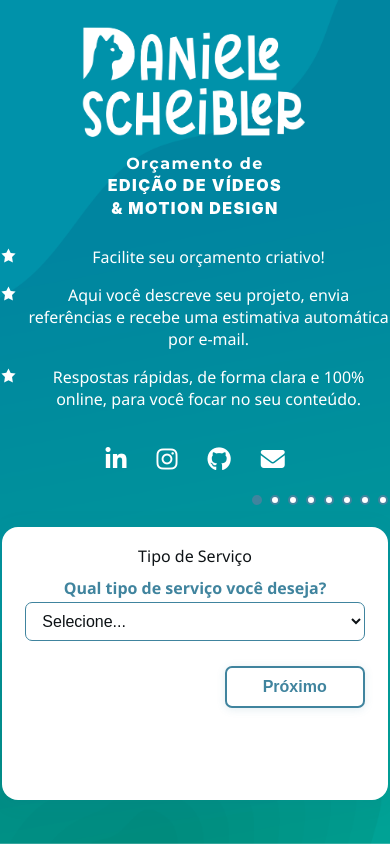
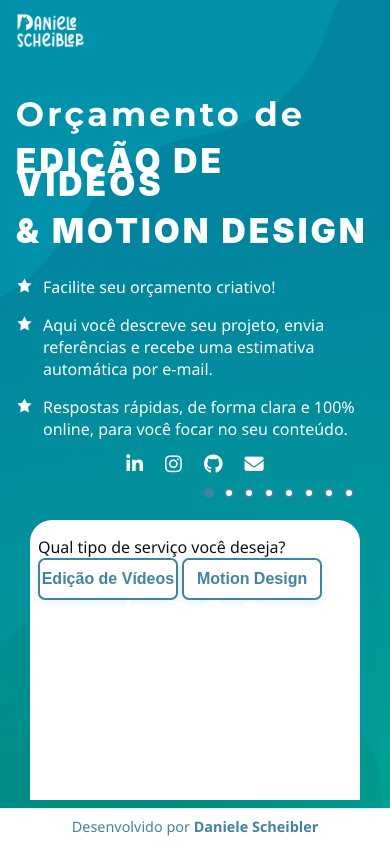
Before and after one commit to danielescheibler/orcamento-video, a website with bundled scripts: page index.html in a window 390 px wide. Built offline with nearby package versions, Linux system fonts and the light colour scheme.

Commit message:
alterações no css e html

```diff
--- a/css/mediaquery.css
+++ b/css/mediaquery.css
@@ -1,100 +1,164 @@
 @media (max-width: 1100px) {
   .main-layout {
     flex-direction: column;
-    align-items: stretch;
-    min-height: unset;
     width: 100vw;
     max-width: 100vw;
-    margin-bottom: 100px !important;
-    padding: 0;
+    box-sizing: border-box;
+    padding: 8px 8px 8px 8px;
   }
-  .layout-left, .layout-right {
-    width: 100vw !important;
+  .layout-left,
+  .layout-right {
+    width: 100% !important;
     max-width: 100vw !important;
-    min-width: 0 !important;
-    padding: 0 !important;
-    margin: 0 !important;
+    align-items: flex-start;
+    padding: 0 2vw 0 2vw !important;
+    margin-top: 0 !important;
+    min-height: 0 !important;
+    box-sizing: border-box;
+    text-align: left;
+  }
+  .layout-right {
+    padding-top: 0 !important;
+    margin-top: 0 !important;
+    min-height: 0 !important;
+    height: auto !important;
+    display: flex;
+    flex-direction: column;
+    justify-content: flex-start;
+  }
+  .layout-left {
+    padding-top: 0 !important;
+    margin-bottom: 0 !important;
+    min-height: 0 !important;
+    height: auto !important;
+  }
+  .about-desc {
+    margin-bottom: 0.15em !important;
+    font-size: 1.06em;
+  }
+  .social-container {
+    display: flex !important;
+    justify-content: center !important;
     align-items: center;
-    justify-content: center;
-    text-align: center;
+    width: 100%;
+    gap: 16px;
+    margin: 0 0 0.3em 0 !important;
+    padding-left: 0;
   }
-  .logo-img {
-    width: 70vw;
-    height: auto;
-    min-width: 80px;
-    min-height: 50px;
-    margin-bottom: 0;
-    margin-top: 8px;
-    max-width: 95vw;
+  .social-container a i {
+    font-size: 1.4rem !important;
   }
-
-  .form-container,
-  #progress-bar,
-  .social-container {
-    max-width: 98vw;
-    width: 98vw;
-    margin-right: 0;
-    padding-right: 0;
+  #progress-bar {
+    margin-top: 0 !important;
+    margin-bottom: 0 !important;
   }
   .form-container {
-    margin: 0 0 24px 0;
+    width: 90vw;
+    max-width: 90vw;
+    margin: 0 auto !important;
+    border-radius: 10px;
+    padding: 20px 5vw 20px 5vw !important; /* MAIS ESPAÇO INTERNO */
+    box-sizing: border-box;
+    overflow-x: auto;
+    font-size: 1.08em;
   }
-  #progress-bar { padding-right: 0; margin-top: 32px; }
-  .social-container { padding-right: 0; }
-  .service-title, .service-frase {
+  .form-container select,
+  .form-container input,
+  .form-container textarea {
+    font-size: 1.08em;
+    padding: 10px 12px;
+    margin-bottom: 10px;
+    width: 100%;
+    box-sizing: border-box;
+    border-radius: 6px;
+  }
+  .form-buttons {
+    margin-top: 12px;
+    display: flex;
+    justify-content: flex-end;
+    gap: 0;
+  }
+  .form-buttons .next {
+    min-width: 120px;
+    padding: 10px 0;
+    font-size: 1.08em;
+    margin: 0;
+    border-radius: 6px;
+  }
+  .service-title {
     text-align: center;
+    width: 100%;
+    margin-top: 0 !important;
+    margin-bottom: 0.5em !important;
+    font-size: 1.14em;
   }
 }
 
 @media (max-width: 600px) {
-  .main-layout {
-    min-height: unset;
-    width: 100vw;
-    max-width: 100vw;
-    box-sizing: border-box;
-    padding: 0;
-    flex-direction: column;
+  .layout-left,
+  .layout-right {
+    padding: 0 2vw 0 2vw !important;
+    margin-top: 0 !important;
+    min-height: 0 !important;
+    height: auto !important;
   }
-  .layout-left, .layout-right {
-    max-width: 100vw !important;
-    width: 100vw !important;
-    min-width: 0 !important;
-    box-sizing: border-box;
-    padding-left: 0 !important;
-    padding-right: 0 !important;
+  .about-desc {
+    margin-bottom: 0.1em !important;
+    font-size: 1em;
+  }
+  .social-container {
+    display: flex !important;
+    justify-content: center !important;
     align-items: center;
-    justify-content: center;
-    text-align: center;
-    margin: 0 !important;
+    gap: 12px;
+    margin: 0 0 0.16em 0 !important;
+    padding-left: 0;
+    width: 100%;
   }
-  .form-container,
-  #progress-bar,
-  .social-container {
-    max-width: 99vw;
-    width: 99vw;
-    margin-right: 0;
-    padding-right: 0;
+  .social-container a i {
+    font-size: 1.22rem !important;
   }
   .form-container {
-    margin: 0 0 16px 0;
-    padding: 18px 7vw 16px 7vw;
+    padding: 16px 2vw 16px 2vw !important;
+    margin-top: 12px !important;
+    font-size: 1em;
   }
-  #progress-bar { gap: 8px; margin-top: 16px; }
-  .logo-img {
-    width: 10vw;
-    height: auto;
-    min-width: 60px;
-    min-height: 40px;
-    margin-bottom: 0;
-    margin-top: 6px;
-    max-width: 97vw;
+  .form-container select,
+  .form-container input,
+  .form-container textarea {
+    font-size: 1em;
+    padding: 9px 10px;
+    margin-bottom: 10px;
+    width: 100%;
+    box-sizing: border-box;
+    border-radius: 5px;
   }
-  .service-title { font-size: 1.0em;}
-  .service-frase { font-size: 0.7em;}
+  .form-buttons {
+    margin-top: 10px;
+    display: flex;
+    justify-content: flex-end;
+    gap: 0;
+  }
+  .form-buttons .next {
+    min-width: 100px;
+    padding: 10px 0;
+    font-size: 1em;
+    margin: 0;
+    border-radius: 5px;
+  }
+  .service-title {
+    font-size: 1.07em;
+    margin-top: 0 !important;
+    margin-bottom: 0.5em !important;
+  }
+  #progress-bar {
+    margin-top: 10px !important;
+    margin-bottom: 10px  !important;
+  }
   .footer-center {
-    min-height: 38px;
-    font-size: 0.80em;
-    padding: 2px 0 2px 0;
-    box-shadow: 0 -1px 6px rgba(0,0,0,0.08);
+    padding-top: 2px;
+    padding-bottom: 2px;
+    gap: 2px;
+    font-size: 0.9em;
   }
 }
--- a/css/style.css
+++ b/css/style.css
@@ -18,9 +18,6 @@ html, body {
 /* FLEXBOX BASE PARA O BODY */
 body {
   min-height: 100vh;
-  min-width: 0;
-  width: 100%;
-  position: relative;
   display: flex;
   flex-direction: column;
 }
@@ -30,7 +27,6 @@ body::before {
   content: "";
   position: fixed;
   inset: 0;
-  /* width/height REMOVIDOS para evitar overflow */
   background: url("../assets/layout.png") no-repeat left center/cover;
   opacity: 1;
   pointer-events: none;
@@ -44,13 +40,52 @@ body > * {
 
 /* MAIN LAYOUT */
 .main-layout {
+  flex: 1 0 auto;
   display: flex;
-  flex: 1 0 auto;
   min-height: 0;
   width: 100%;
   background: transparent;
   position: relative;
   overflow: visible;
+  margin-bottom: 0 !important;
+}
+
+/* -- LADO ESQUERDO -- */
+.layout-left {
+  width: 48%;
+  min-width: 0;
+  color: #fff;
+  padding: 48px 32px 48px 7vw;
+  display: flex;
+  flex-direction: column;
+  align-items: flex-start;
+  justify-content: flex-start;
+  min-height: 0;
+  height: 100%;
+  box-sizing: border-box;
+  background: transparent;
+  position: relative;
+}
+
+.layout-left > .about-desc {
+  margin-bottom: auto;
+}
+
+.social-container {
+  width: 100%;
+  display: flex;
+  flex-direction: row;
+  align-items: center;
+  justify-content: flex-start;
+  gap: 22px;
+  padding: 0;
+  margin-top: auto;
+  margin-bottom: 0;
+  background: transparent;
+}
+.social-container a i {
+  color: #fff !important;
+  font-size: 1.2rem !important;
 }
 
 /* TEXTO SOBRE */
@@ -70,22 +105,7 @@ body > * {
   top: 0.06em;
 }
 
-/* LADO ESQUERDO */
-.layout-left {
-  width: 48%;
-  min-width: 0; /* Corrigido para evitar overflow! */
-  color: #fff;
-  padding: 48px 32px 48px 7vw;
-  display: flex;
-  flex-direction: column;
-  align-items: flex-start;
-  justify-content: center;
-  min-height: 0;
-  box-sizing: border-box;
-  background: transparent;
-  position: relative;
-}
-
+/* LOGO E TÍTULO */
 .logo-img {
   width: 70px;
   margin-bottom: 28px;
@@ -124,58 +144,19 @@ body > * {
   text-align: left;
 }
 
-/* SOCIAL LINKS ABAIXO DO TEXTO, ALINHADOS À ESQUERDA */
-.social-footer-below {
-  width: 100%;
-  display: flex;
-  justify-content: flex-start;
-  align-items: center;
-  gap: 18px;
-  padding: 16px 0 0 0;
-  box-sizing: border-box;
-}
-.layout-left .social-footer-below {
-  padding-left: 0;
-}
-.social-footer-below a svg {
-  width: 28px;
-  height: 28px;
-  stroke: #40849e;
-  transition: stroke 0.3s;
-}
-.social-footer-below a:hover svg {
-  stroke: #51a7c5;
-}
-.social-footer-below a i {
-  font-size: 1.5rem;
-  color: #fff;
-  padding: 8px;
-  display: inline-flex;
-}
-.social-footer-below a:hover i,
-.social-footer-below a:focus i {
-  color: #fff;
-  filter: brightness(1.2) drop-shadow(0 2px 8px #40849e55);
-}
-@media (max-width: 900px) {
-  .social-footer-below {
-    padding-left: 0;
-    gap: 14px;
-  }
-}
-
 /* LADO DIREITO */
 .layout-right {
   width: 52%;
-  min-width: 0; /* Corrigido para evitar overflow! */
-  min-height: 0;
+  min-width: 0;
   box-sizing: border-box;
   position: relative;
   display: flex;
   flex-direction: column;
-  align-items: flex-end;
-  padding: 0;
-  justify-content: flex-end;
+  align-items: center;
+  justify-content: flex-start;
+  flex: 1 1 auto;
+  margin-bottom: 0 !important;
+  min-height: 0;
 }
 
 /* Barra de progresso acima do container */
@@ -188,7 +169,7 @@ body > * {
   margin-bottom: 10px;
   width: 100%;
   max-width: 480px;
-  padding-right: 105px;
+  padding-right: 20px;
   z-index: 3;
 }
 
@@ -236,23 +217,20 @@ body > * {
   width: 92%;
   max-width: 460px;
   margin: 32px auto 0 auto;
-  min-height: calc(80vh - 34px);
-  max-height: calc(100vh - 56px);
   display: flex;
   flex-direction: column;
   align-items: stretch;
   z-index: 2;
   align-self: center;
   position: relative;
-  padding: 38px 28px 64px 28px;
+  padding: 38px 28px 32px 28px;
   justify-content: flex-start;
   box-sizing: border-box;
-  overflow-y: auto;
-}
-
-/* Social dentro do container, canto inferior esquerdo (NÃO USAR MAIS, pode remover do HTML) */
-.form-container .social-container {
-  display: none !important;
+  min-height: 0;
+  max-height: none;
+  margin-bottom: 0 !important;
+  overflow: visible;
+  flex: 1 1 auto;
 }
 
 input[type="text"],
@@ -270,7 +248,7 @@ textarea {
   background: #fff;
   color: #0d1215;
   font-size: 1em;
-  margin-bottom: 7px;
+  margin-bottom: 0;
   transition: border 0.17s;
   box-sizing: border-box;
 }
@@ -393,147 +371,22 @@ button.next[disabled] {
   line-height: 0.8;
 }
 
-/* RODAPÉ sempre no fim, nunca sobreposto pelo conteúdo */
+/* === RODAPÉ === */
 .footer-center {
   width: 100%;
   background: #fff !important;
   text-align: center;
   padding: 8px 0 8px 0;
   color: #40849e;
-  font-size: 1.02em;
+  font-size: 0.9em;
   border-top: 1px solid #e2f1f7;
   z-index: 10;
   position: relative;
   margin: 0;
   flex-shrink: 0;
+  display: flex;
+  flex-direction: column;
+  align-items: center;
+  gap: 8px;
+  overflow: hidden;
 }
-
-/* RESPONSIVO */
-@media (max-width: 1100px) {
-  .main-layout {
-    flex-direction: column;
-    align-items: stretch;
-    min-height: unset;
-    width: 100vw;
-    max-width: 100vw;
-    margin-bottom: 100px !important;
-    padding: 0;
-  }
-  .layout-left,
-  .layout-right {
-    width: 100% !important;
-    max-width: 100% !important;
-    min-width: 0 !important;
-    padding: 0 !important;
-    margin: 0 !important;
-    align-items: center;
-    justify-content: center;
-    text-align: center;
-  }
-  .logo-img {
-    width: 70vw;
-    height: auto;
-    min-width: 80px;
-    min-height: 50px;
-    margin-bottom: 0;
-    margin-top: 8px;
-    max-width: 95vw;
-  }
-  .form-container,
-  #progress-bar {
-    max-width: 98vw;
-    width: 98vw;
-    margin-right: 0;
-    padding-right: 0;
-    left: unset;
-  }
-  .form-container {
-    margin: 24px auto 0 auto;
-    border-radius: 22px;
-    min-height: unset;
-    max-height: unset;
-    padding-bottom: 64px;
-    align-self: center;
-  }
-  #progress-bar {
-    padding-right: 0;
-    margin-top: 32px;
-  }
-  .service-title,
-  .service-frase {
-    text-align: center;
-  }
-  .social-footer-below {
-    justify-content: center;
-    padding-left: 0 !important;
-  }
-}
-
-@media (max-width: 600px) {
-  .main-layout {
-    min-height: unset;
-    width: 100vw;
-    max-width: 100vw;
-    box-sizing: border-box;
-    padding: 0;
-    flex-direction: column;
-  }
-  .layout-left,
-  .layout-right {
-    max-width: 100vw !important;
-    width: 100vw !important;
-    min-width: 0 !important;
-    box-sizing: border-box;
-    padding-left: 0 !important;
-    padding-right: 0 !important;
-    align-items: center;
-    justify-content: center;
-    text-align: center;
-    margin: 0 !important;
-  }
-  .form-container,
-  #progress-bar {
-    max-width: 99vw;
-    width: 99vw;
-    margin-right: 0;
-    padding-right: 0;
-    left: unset;
-  }
-  .form-container {
-    margin: 12px auto 0 auto;
-    padding: 18px 6vw 56px 6vw;
-    border-radius: 16px;
-    min-height: unset;
-    max-height: unset;
-    align-self: center;
-  }
-  #progress-bar {
-    gap: 8px;
-    margin-top: 16px;
-  }
-  .logo-img {
-    width: 60vw;
-    height: auto;
-    min-width: 60px;
-    min-height: 40px;
-    margin-bottom: 0;
-    margin-top: 6px;
-    max-width: 97vw;
-  }
-  .service-title {
-    font-size: 1em;
-  }
-  .service-frase {
-    font-size: 0.94em;
-  }
-  .footer-center {
-    min-height: 30px;
-    font-size: 0.88em;
-    padding: 4px 0 2px 0;
-    box-shadow: 0 -1px 6px rgba(0,0,0,0.08);
-  }
-  .social-footer-below {
-    justify-content: center;
-    padding-left: 0 !important;
-  }
-}
--- a/index.html
+++ b/index.html
@@ -24,8 +24,7 @@
         <p>Aqui você descreve seu projeto, envia referências e recebe uma estimativa automática por e-mail.</p>
         <p>Respostas rápidas, de forma clara e 100% online, para você focar no seu conteúdo.</p>
       </div>
-      <!-- Social links só aqui, alinhados à esquerda -->
-      <nav class="social-container social-footer-below">
+             <nav class="social-container">
         <a aria-label="LinkedIn" href="https://www.linkedin.com/in/danielescheibler/" target="_blank" rel="noopener">
           <i class="fab fa-linkedin-in"></i>
         </a>
@@ -48,6 +47,7 @@
       </div>
          </section>
   </main>
+
   <footer class="footer-center">
        <div>Desenvolvido por <b>Daniele Scheibler</b></div>
   </footer>
--- a/js/steps.js
+++ b/js/steps.js
@@ -8,8 +8,36 @@ function calcularValor(state) {
 }
 
 export const steps = [
-  // 1. Tipo de Serviço
+  // 1. Tipo de Serviço (ADAPTADO PARA MOBILE, sem perder info desktop)
   function stepTipoServico(state) {
+    // Detecta mobile para mostrar botões e social, desktop mantém select
+    const isMobile = window.innerWidth <= 600;
+
+    if (isMobile) {
+      return `
+        <div class="main-question">Qual tipo de serviço você deseja?</div>
+        <div class="main-options">
+          <button class="option-btn" data-value="video">Edição de Vídeos</button>
+          <button class="option-btn" data-value="motion">Motion Design</button>
+        </div>
+        <nav class="social-container social-footer-below">
+          <a aria-label="LinkedIn" href="https://www.linkedin.com/in/danielescheibler/" target="_blank" rel="noopener">
+            <i class="fab fa-linkedin-in"></i>
+          </a>
+          <a aria-label="Instagram" href="https://www.instagram.com/danieles.designer/" target="_blank" rel="noopener">
+            <i class="fab fa-instagram"></i>
+          </a>
+          <a aria-label="GitHub" href="https://github.com/danielescheibler" target="_blank" rel="noopener">
+            <i class="fab fa-github"></i>
+          </a>
+          <a aria-label="E-mail" href="mailto:danielescheibler@gmail.com" target="_blank" rel="noopener">
+            <i class="fas fa-envelope"></i>
+          </a>
+        </nav>
+      `;
+    }
+
+    // DESKTOP: mantém select
     return `
       <div class="step active">
         <div class="step-title">Tipo de Serviço</div>
```
Lines whose indentation alone changed are shown as unchanged.
